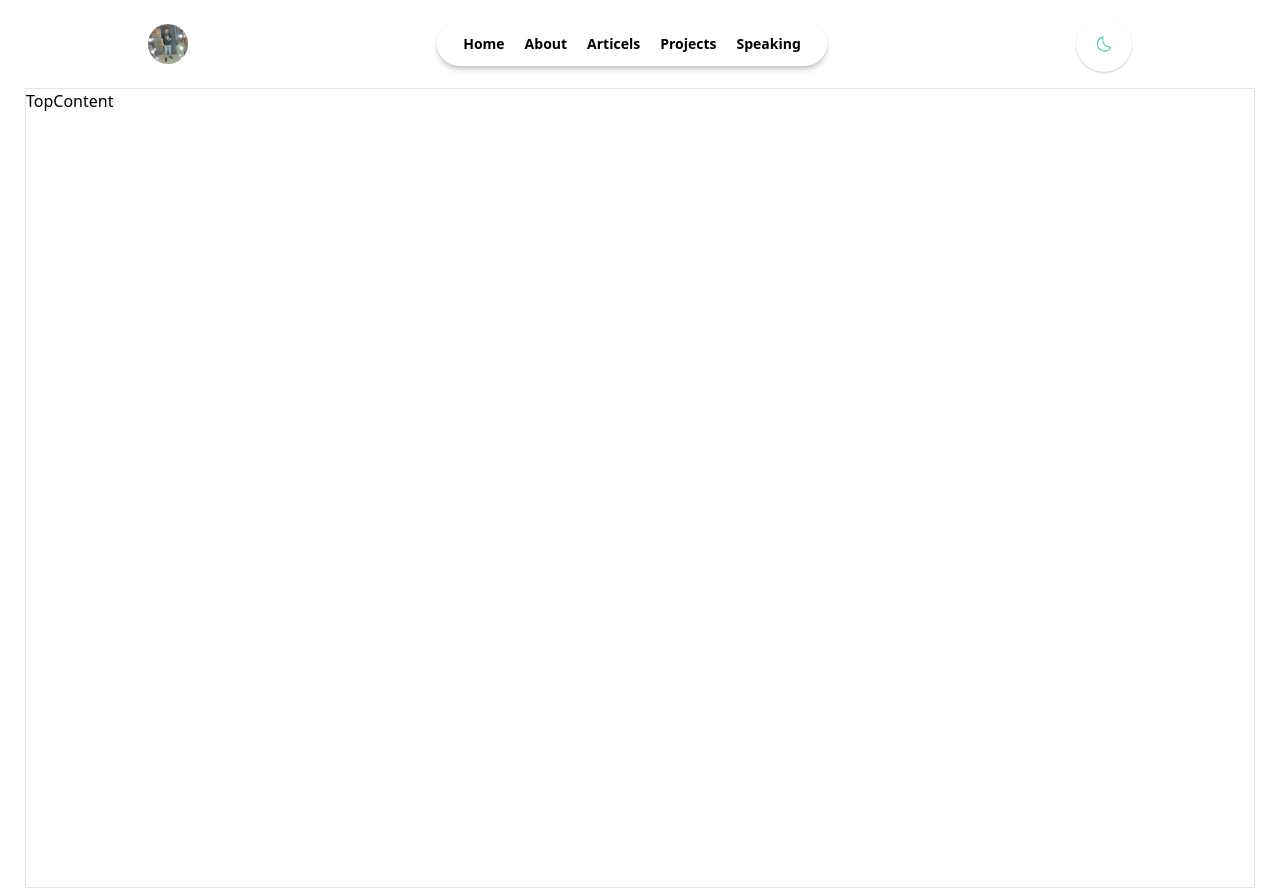
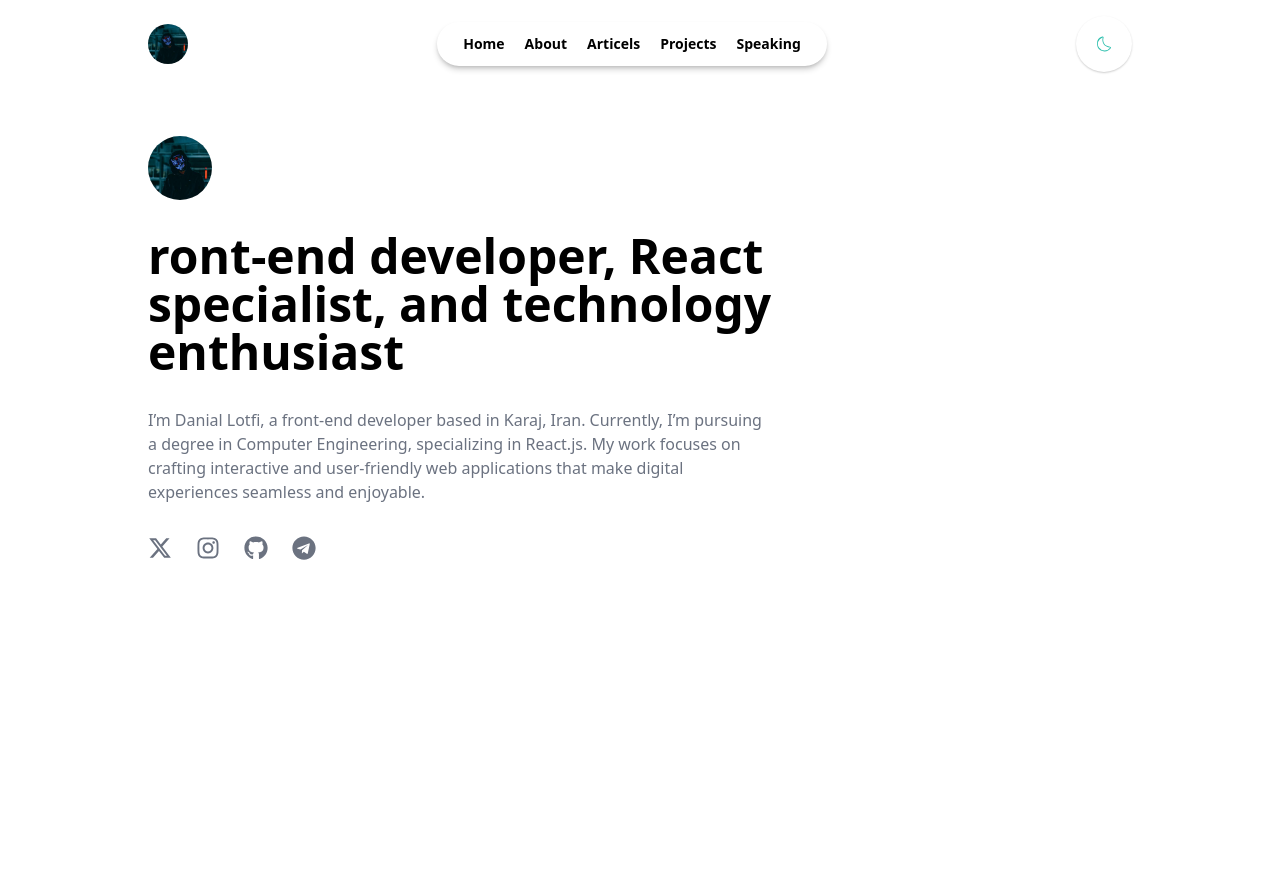
Before and after one commit to iXZed026/tailwind-app, a React (Create React App) app: page / in a window 1280 px wide. Built offline with nearby package versions, Linux system fonts and the light colour scheme.

Commit message:
top content completed

```diff
--- a/src/components/Home/Home.js
+++ b/src/components/Home/Home.js
@@ -3,7 +3,7 @@ import TopContent from './TopContent/TopContent'
 
 const Home = () => {
     return (
-        <div className="home border-[1px] h-screen">
+        <div className="home h-screen md:w-4/5 w-[95%] mx-auto">
             <TopContent />
         </div>
     )
--- /dev/null
+++ b/src/components/Home/TopContent/Social.js
@@ -0,0 +1,14 @@
+import React from 'react';
+
+const Social = (props) => {
+
+    const { logoItem ,link} = props
+
+    return (
+        <>
+            <a href={link}>{logoItem}</a>
+        </>
+    )
+}
+
+export default Social
--- a/src/components/Home/TopContent/TopContent.js
+++ b/src/components/Home/TopContent/TopContent.js
@@ -1,11 +1,30 @@
-import React from 'react'
+import React from 'react';
+import Social from './Social';
+import { FaXTwitter } from "react-icons/fa6";
+import { FaInstagram } from "react-icons/fa";
+import { FaGithub } from "react-icons/fa";
+import { FaTelegram } from "react-icons/fa";
+
 
 const TopContent = () => {
-  return (
-    <div className="top-content">
-        TopContent
-    </div>
-  )
+
+    const socialsLogo = [
+        { id: 1, logoItem: <FaXTwitter title='Twiter' className='text-gray-500 text-2xl cursor-pointer' />, link: "#" },
+        { id: 2, logoItem: <FaInstagram title='Instagram' className='text-gray-500 text-2xl cursor-pointer' />, link: "#" },
+        { id: 3, logoItem: <FaGithub title='Github' className='text-gray-500 text-2xl cursor-pointer' />, link: "https://github.com/iXZed026" },
+        { id: 4, logoItem: <FaTelegram title='Telegram' className='text-gray-500 text-2xl cursor-pointer' />, link: "#" },
+    ]
+
+    return (
+        <div className="top-content py-12">
+            <img className='w-16 rounded-full mb-8' src="../../images/me.jpg" alt="image not found!" />
+            <h1 className='w-full md:w-[626px] text-3xl sm:text-5xl mb-8 font-bold'>ront-end developer, React specialist, and technology enthusiast</h1>
+            <p className='w-full md:w-[626px] mb-8 text-gray-500'>I’m Danial Lotfi, a front-end developer based in Karaj, Iran. Currently, I’m pursuing a degree in Computer Engineering, specializing in React.js. My work focuses on crafting interactive and user-friendly web applications that make digital experiences seamless and enjoyable.</p>
+            <div className="flex gap-6">
+                {socialsLogo.map((logo, key) => <Social {...logo} key={key} />)}
+            </div>
+        </div>
+    )
 }
 
 export default TopContent
```
Also changed, not shown: public/images/me.jpg.
